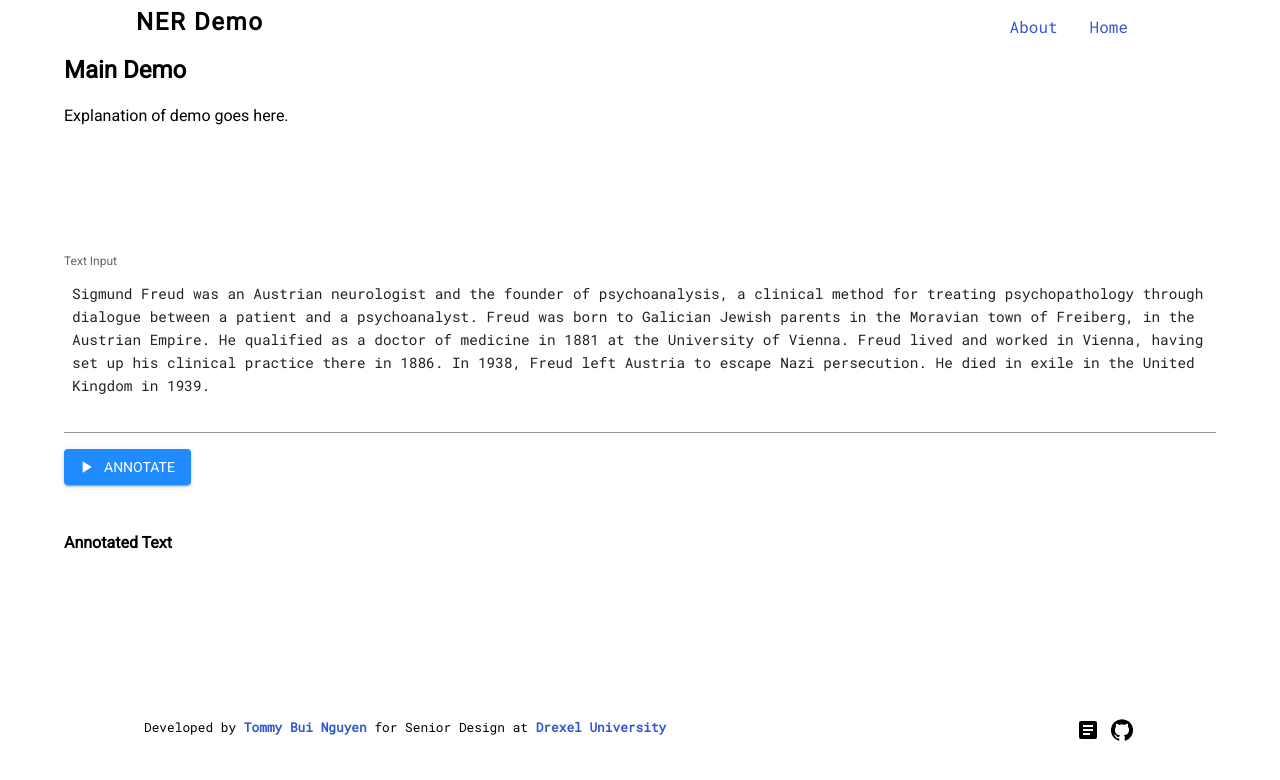
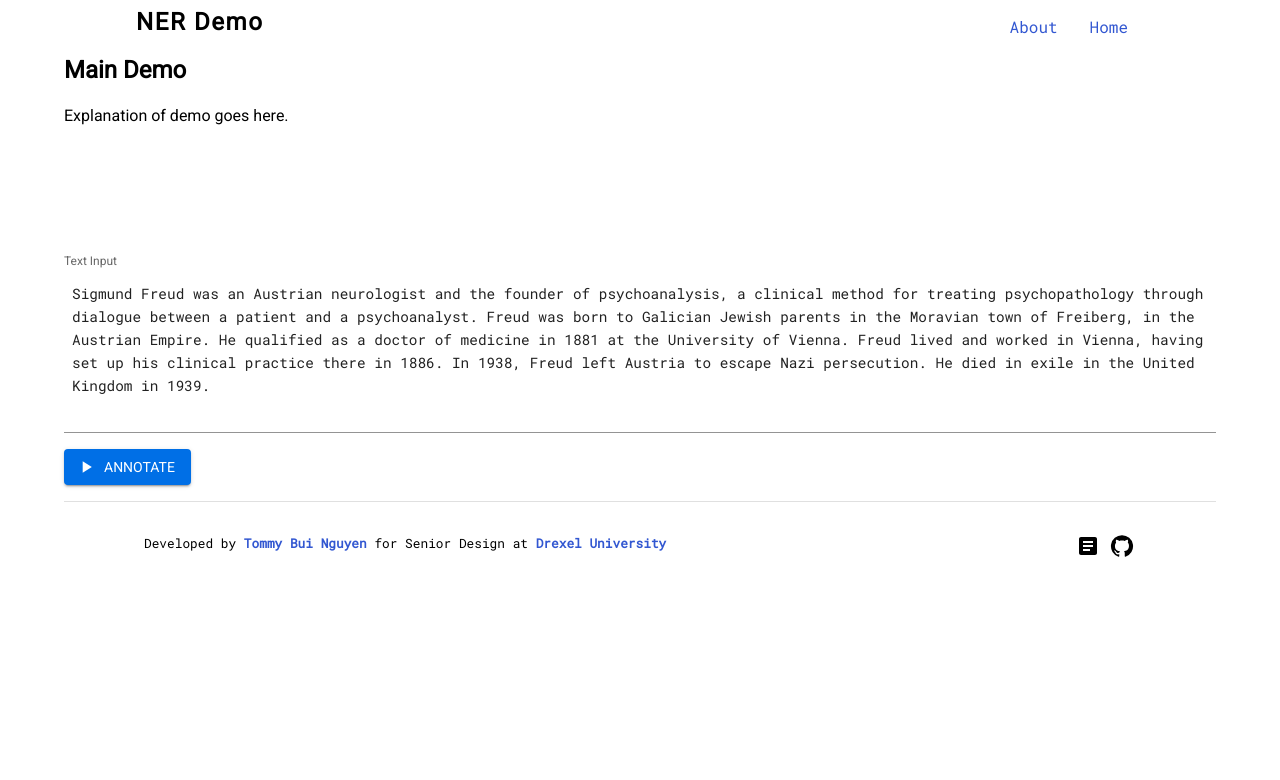
Before and after one commit to tnguyen21/forest, a React (Create React App) app in the folder frontend/: page / in a window 1280 px wide. Shown: the top 780 px of the page. Built offline with nearby package versions, Linux system fonts and the light colour scheme.

Commit message:
add conditional to show annotation
render annotation header only _after_ button's been clicked

(possibly not great UX b.c. people won't know to expect
annotations below...)

also adjust some spacing

```diff
--- a/frontend/src/components/pages/MainDemo/AnnotatedText.jsx
+++ b/frontend/src/components/pages/MainDemo/AnnotatedText.jsx
@@ -6,7 +6,6 @@ import { Box } from "@mui/material";
 const SectionTitle = styled.h3`
   font-family: "Roboto", sans-serif;
   font-size: 1rem;
-  margin-top: 3rem;
 `;
 
 const AnnotatedTextContainer = styled.div`
--- a/frontend/src/components/pages/MainDemo/MainDemo.jsx
+++ b/frontend/src/components/pages/MainDemo/MainDemo.jsx
@@ -6,7 +6,7 @@ import { exampleText, mockAnnotations } from "./constants";
 import Container from "@mui/material/Container";
 import PlayArrowIcon from "@mui/icons-material/PlayArrow";
 import AnnotatedText from "./AnnotatedText";
-import { Button, Box, TextField, Typography } from "@mui/material";
+import { Button, Box, TextField, Typography, Divider } from "@mui/material";
 
 const PageTitle = styled.h2`
   font-family: "Roboto", sans-serif;
@@ -57,6 +57,9 @@ function MainDemo() {
           variant="standard"
         />
         <Button
+          sx={{
+            mb: 2,
+          }}
           variant="contained"
           startIcon={<PlayArrowIcon />}
           onClick={() => annotateText(inputText)}
@@ -64,7 +67,13 @@ function MainDemo() {
           Annotate
         </Button>
       </Box>
-      <AnnotatedText outputText={annotatedText} annotations={mockAnnotations} />
+      <Divider sx={{ mb: 4 }} />
+      {annotatedText && (
+        <AnnotatedText
+          outputText={annotatedText}
+          annotations={mockAnnotations}
+        />
+      )}
     </Container>
   );
 }
--- a/frontend/src/theme.js
+++ b/frontend/src/theme.js
@@ -3,7 +3,7 @@ import { createTheme } from "@mui/material/styles";
 export const theme = createTheme({
   palette: {
     primary: {
-      main: "hsla(211, 100%, 56%, 1)",
+      main: "hsla(211, 100%, 45%, 1)",
     },
     secondary: {
       main: "#ffa500",
```
